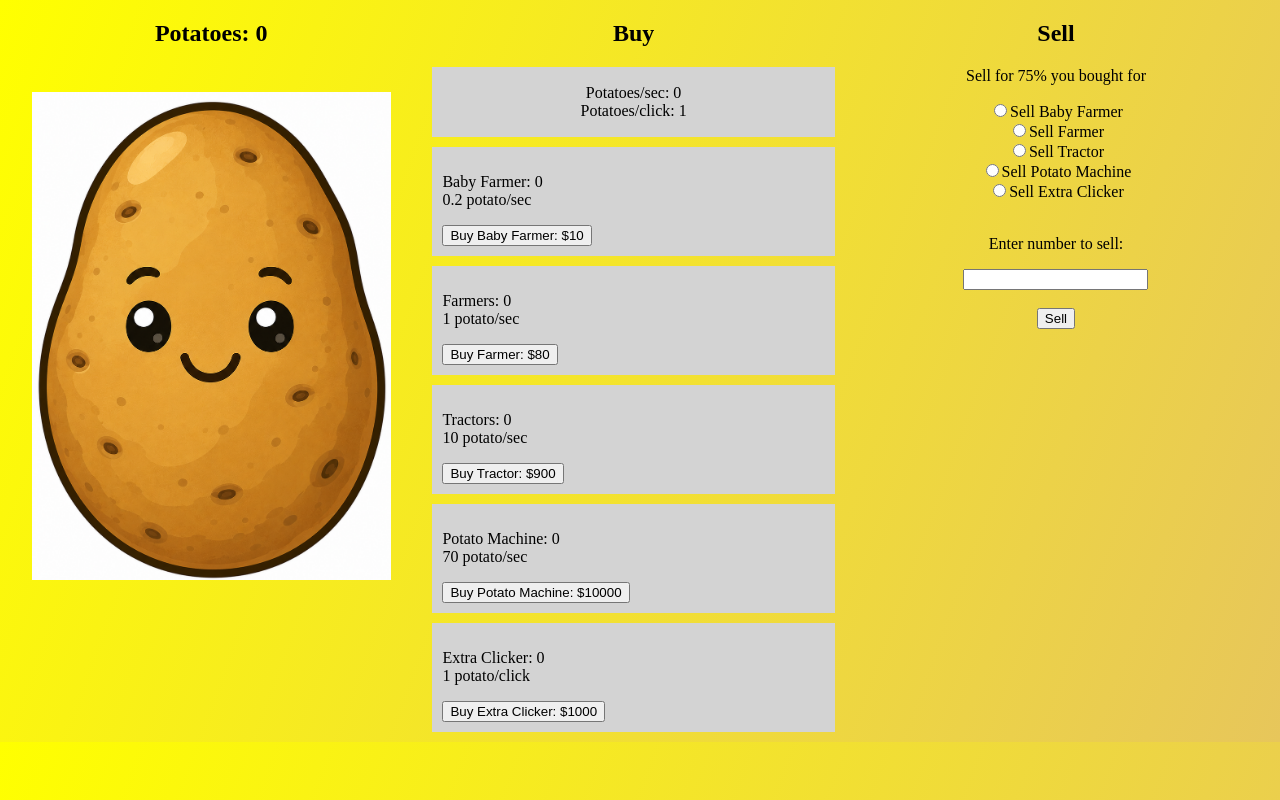
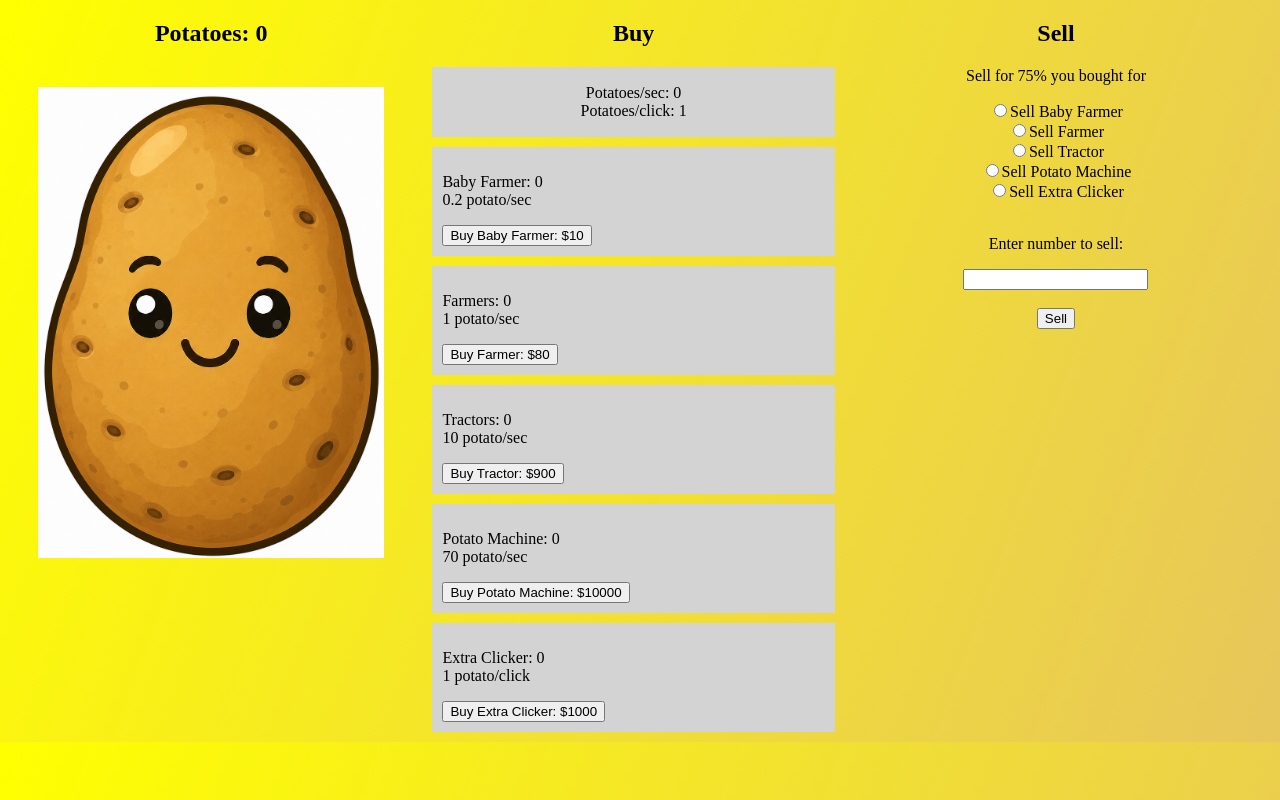
Before and after one commit to calebchooel-dot/potatoclicker, a plain HTML site: page index.html in a window 1280 px wide. Drawn offline with Linux system fonts and the light colour scheme.

Commit message:
Update potato.css

```diff
--- a/potato.css
+++ b/potato.css
@@ -10,8 +10,8 @@ body {
 }
 
 #potatoImage {
-    width: 85%;
-    margin-top: 25px;
+    width: 82%;
+    margin-top: 20px;
 }
 
 #stats {
```
